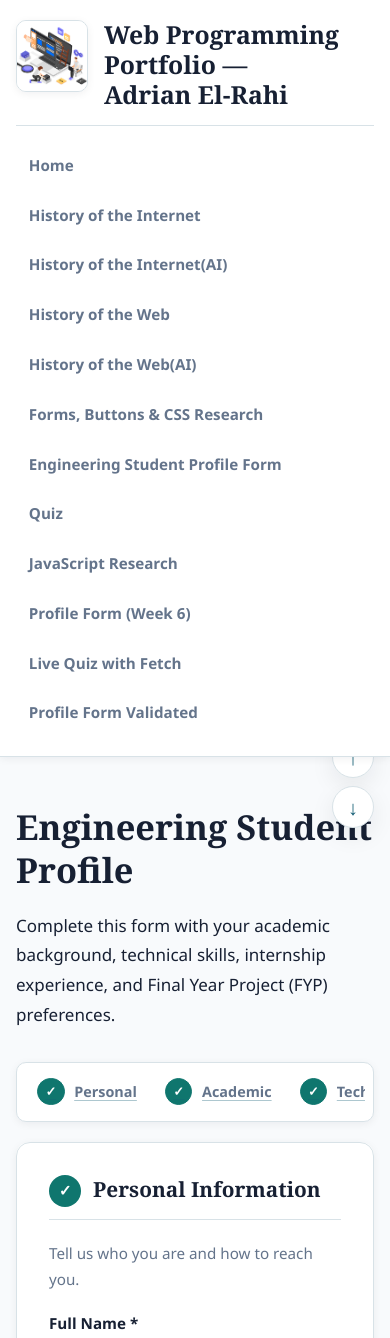
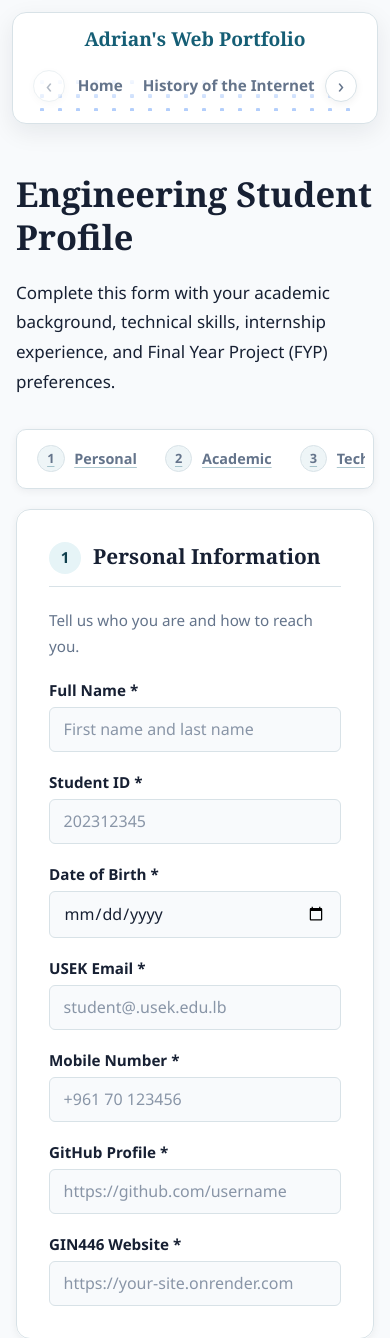
Before and after one commit to Ad0Dev-44/web-programming-site, a Flask app: page /profile-validated in a window 390 px wide. Shown: the top 1338 px of the page. Run offline with Flask 3, Linux system fonts and the light colour scheme.

Commit message:
"Part B: Fixed css related for a responsive design"

```diff
--- a/static/form_style.css
+++ b/static/form_style.css
@@ -18,7 +18,7 @@
     --form-field-bg: var(--color-background);
 
     /* Height of the site's sticky header */
-    --site-header-height: 180px;
+    --site-header-height: 110px;
 }
 
 @media (prefers-color-scheme: dark) {
@@ -145,7 +145,7 @@ legend::before {
     vertical-align: middle;
 }
 
-fieldset:not(:has(:invalid)) > legend::before {
+fieldset.is-complete > legend::before {
     content: "\2713";
 
     background-color: var(--color-accent);
@@ -784,19 +784,12 @@ button[type="reset"]:hover {
 }
 
 
-/* Completed sections */
-
-form:not(:has(#sec-personal :invalid)) .form-steps a[href="#sec-personal"]::before,
-form:not(:has(#sec-academic :invalid)) .form-steps a[href="#sec-academic"]::before,
-form:not(:has(#sec-technical :invalid)) .form-steps a[href="#sec-technical"]::before,
-form:not(:has(#sec-project :invalid)) .form-steps a[href="#sec-project"]::before,
-form:not(:has(#sec-confirm :invalid)) .form-steps a[href="#sec-confirm"]::before {
+/* A check appears after the required fields in that section are filled. */
+.form-steps a.is-complete::before {
     content: "\2713";
 
     background-color: var(--color-accent);
-
     border-color: var(--color-accent);
-
     color: var(--form-on-primary);
 }
 
@@ -853,7 +846,7 @@ form:has(#sec-confirm:target) .form-steps a[href="#sec-confirm"]::before {
 
     .form-steps {
         position: sticky;
-        top: calc(var(--site-header-height) + var(--space-md));
+        top: calc(var(--site-header-height) + var(--space-sm));
 
         grid-column: 1;
         grid-row: 1;
--- a/static/my_style.css
+++ b/static/my_style.css
@@ -33,7 +33,8 @@
     --font-heading: Georgia, "Times New Roman", serif;
     --font-mono: "SFMono-Regular", Consolas, "Liberation Mono", monospace;
 
-    --content-width: 1100px;
+    --content-width: 68.75rem; /* 1100px, scales with text size */
+    --header-width: 75rem;  /*1200px*/
 
     --space-xs: 0.4rem;
     --space-sm: 0.75rem;
@@ -159,103 +161,114 @@ strong {
    ========================================================= */
 
 header {
-    display: grid;
-    grid-template-columns: 72px 1fr;
-    gap: 1rem;
-
     position: sticky;
-    top: 0;
+    top: 0.75rem;
     z-index: 1000;
-
-    padding: 1.25rem 1rem;
-
+    width: calc(100% - 1.5rem);
+    max-width: var(--header-width);
+    margin: 0.75rem auto 0;
+    padding: 0.9rem 1.25rem 0.75rem;
     background-color: var(--color-surface);
-    border-bottom: var(--border-thin);
-
-    box-shadow: var(--shadow-sm);
+    border: var(--border-thin);
+    border-radius: var(--radius-lg);
+    box-shadow: var(--shadow-md);
+    text-align: center;
 }
 
 header > img {
-    grid-column: 1;
-    grid-row: 1;
-
-    width: 72px;
-    height: 72px;
-
+    position: absolute;
+    top: 0.8rem;
+    left: 1.25rem;
+    width: 48px;
+    height: 48px;
     object-fit: cover;
-
     border: var(--border-thin);
-    border-radius: var(--radius-md);
-
-    box-shadow: var(--shadow-sm);
+    border-radius: var(--radius-sm);
 }
 
 header h1 {
-    grid-column: 2;
-    grid-row: 1;
-
-    align-self: center;
-
     margin: 0;
-
-    font-size: 1.55rem;
+    font-size: clamp(1.2rem, 3vw, 2rem);
     line-height: 1.2;
 }
 
-header h1 a {
-    color: var(--color-text);
-}
-
-header h1 a:hover {
-    color: var(--color-primary);
-}
-
+header h1 a { color: var(--color-primary); }
+header h1 a:hover { color: var(--color-accent); }
 
 /* =========================================================
    5. MAIN NAVIGATION
    ========================================================= */
 
-header nav {
-    grid-column: 1 / -1;
-    grid-row: 2;
+header nav { margin-top: 0.65rem; }
 
-    padding-top: 1rem;
-
-    border-top: var(--border-thin);
+.site-navigation {
+    position: relative;
+    display: flex;
+    align-items: center;
+    gap: 0.45rem;
 }
 
-header nav ul {
-    display: flex;
-    flex-direction: column;
-    gap: 0.25rem;
-
-    margin: 0;
-    padding: 0;
-
-    list-style: none;
+.site-navigation::after {
+    content: "";
+    position: absolute;
+    right: 0;
+    bottom: 0;
+    left: 0;
+    height: 2.2rem;
+    z-index: 0;
+    pointer-events: none;
+    background-image: radial-gradient(circle, rgba(59, 130, 246, 0.4) 2px, transparent 2.5px);
+    background-size: 18px 14px;
+    mask-image: linear-gradient(to top, #000 0%, transparent 100%);
 }
 
-header nav li {
+.site-nav-links {
+    position: relative;
+    z-index: 1;
+    display: flex;
+    flex: 1;
+    align-items: center;
+    gap: 1.6rem;
+    min-width: 0;
     margin: 0;
+    padding: 0.55rem 0.35rem 0.7rem;
+    overflow-x: auto;
+    list-style: none;
+    scroll-behavior: smooth;
+    scrollbar-width: none;
 }
 
-header nav a {
-    display: block;
-
-    padding: 0.6rem 0.8rem;
-
-    border-radius: var(--radius-sm);
-
+.site-nav-links::-webkit-scrollbar { display: none; }
+.site-nav-links li { flex: 0 0 auto; margin: 0; }
+.site-nav-links a {
     color: var(--color-text-muted);
-
     font-size: 0.95rem;
     font-weight: 600;
+    white-space: nowrap;
 }
+.site-nav-links a:hover { color: var(--color-primary); }
 
-header nav a:hover {
-    background-color: var(--color-primary-light);
-    color: var(--color-primary);
+.nav-arrow {
+    position: relative;
+    z-index: 2;
+    flex: 0 0 2rem;
+    width: 2rem;
+    height: 2rem;
+    padding: 0;
+    background-color: var(--color-surface);
+    color: var(--color-text-muted);
+    border: var(--border-thin);
+    border-radius: 50%;
+    box-shadow: var(--shadow-sm);
+    font: inherit;
+    font-size: 1.3rem;
+    line-height: 1;
+    cursor: pointer;
 }
+.nav-arrow:hover { color: var(--color-primary); border-color: var(--color-primary); }
+.nav-arrow[hidden] { display: none; }
+.nav-arrow:disabled { opacity: 0.5; cursor: default; }
+.nav-arrow:focus-visible { outline: 3px solid var(--color-accent); outline-offset: 2px; }
 
 
 /* =========================================================
@@ -740,10 +753,13 @@ pre code {
     bottom: 1rem;
 
     display: flex;
-    flex-direction: column;
     gap: 0.5rem;
 
     z-index: 900;
+}
+
+.page-scroll-controls a[hidden] {
+    display: none;
 }
 
 .page-scroll-controls a {
@@ -982,6 +949,10 @@ footer p:last-child {
 
 @media (max-width: 500px) {
 
+    header > img { display: none; }
+
+    .site-nav-links { gap: 1.25rem; }
+
     .page-navigation {
         flex-direction: column;
         align-items: stretch;
--- a/templates/base.html
+++ b/templates/base.html
@@ -19,22 +19,19 @@
 
         <h1>
             <a href="{{ url_for('home') }}">
-                Web Programming Portfolio —<br>
-                Adrian El-Rahi
+                Adrian's Web Portfolio
             </a>
         </h1>
 
-        <img src="{{ url_for('static', filename='images/WebDesign.jpg') }}"
-             alt="People working on web design via computers"
-             width="150">
-
-        <nav>
-            <ul>
+        <nav aria-label="Main navigation">
+            <div class="site-navigation">
+                <button class="nav-arrow" id="nav-left" type="button" aria-label="Scroll navigation left" hidden>‹</button>
+                <ul class="site-nav-links">
                     <li><a href="{{ url_for('home') }}">Home</a></li>
                     <li><a href="{{ url_for('internet_history') }}">History of the Internet</a></li>
-                <li><a href="{{ url_for('internet_history_ai') }}">History of the Internet(AI)</a></li>
                     <li><a href="{{ url_for('web_history') }}">History of the Web</a></li>
-                <li><a href="{{ url_for('web_history_ai') }}">History of the Web(AI)</a></li>
+                    <li><a href="{{ url_for('internet_history_ai') }}">History of the Internet (AI)</a></li>
+                    <li><a href="{{ url_for('web_history_ai') }}">History of the Web (AI)</a></li>
                     <li><a href="{{ url_for('personal_research') }}">Forms, Buttons &amp; CSS Research</a></li>
                     <li><a href="{{ url_for('submit_profile') }}">Engineering Student Profile Form</a></li>
                     <li><a href="{{ url_for('quiz') }}">Quiz</a></li>
@@ -43,6 +40,8 @@
                     <li><a href="{{ url_for('live_quiz') }}">Live Quiz with Fetch</a></li>
                     <li><a href="{{ url_for('profile_validated') }}">Profile Form Validated</a></li>
                 </ul>
+                <button class="nav-arrow" id="nav-right" type="button" aria-label="Scroll navigation right">›</button>
+            </div>
         </nav>
 
         {% endblock %}
@@ -74,11 +73,43 @@
     </footer>
 
     <div class="page-scroll-controls" aria-label="Scroll controls">
-        <a href="#top" aria-label="Scroll to top">↑</a>
-        <a href="#bottom" aria-label="Scroll to bottom">↓</a>
+        <a id="scroll-to-top" href="#top" aria-label="Scroll to top" hidden>↑</a>
+        <a id="scroll-to-bottom" href="#bottom" aria-label="Scroll to bottom">↓</a>
     </div>
 
     <div id="bottom"></div>
 
+    <script>
+        const navLinks = document.querySelector(".site-nav-links");
+        const leftArrow = document.getElementById("nav-left");
+        const rightArrow = document.getElementById("nav-right");
+
+        function updateNavArrows() {
+            const canScroll = navLinks.scrollWidth > navLinks.clientWidth + 5;
+            leftArrow.hidden = !canScroll;
+            rightArrow.hidden = !canScroll;
+            leftArrow.disabled = navLinks.scrollLeft < 5;
+            rightArrow.disabled = navLinks.scrollLeft + navLinks.clientWidth >= navLinks.scrollWidth - 5;
+        }
+
+        leftArrow.addEventListener("click", () => navLinks.scrollBy({ left: -260, behavior: "smooth" }));
+        rightArrow.addEventListener("click", () => navLinks.scrollBy({ left: 260, behavior: "smooth" }));
+        navLinks.addEventListener("scroll", updateNavArrows);
+        window.addEventListener("resize", updateNavArrows);
+        updateNavArrows();
+
+        const topButton = document.getElementById("scroll-to-top");
+        const bottomButton = document.getElementById("scroll-to-bottom");
+
+        function updateScrollButtons() {
+            const nearBottom = window.innerHeight + window.scrollY >= document.documentElement.scrollHeight - 20;
+            topButton.hidden = window.scrollY < 100;
+            bottomButton.hidden = nearBottom;
+        }
+
+        window.addEventListener("scroll", updateScrollButtons);
+        window.addEventListener("resize", updateScrollButtons);
+        updateScrollButtons();
+    </script>
 </body>
 </html>
```
Also changed, not shown: other parts of static/my_style.css (+3 -51 lines), templates/profile-form-validated.html (+33 -0 lines), static/images/WebDesign.jpg. Lines whose indentation alone changed are shown as unchanged.
